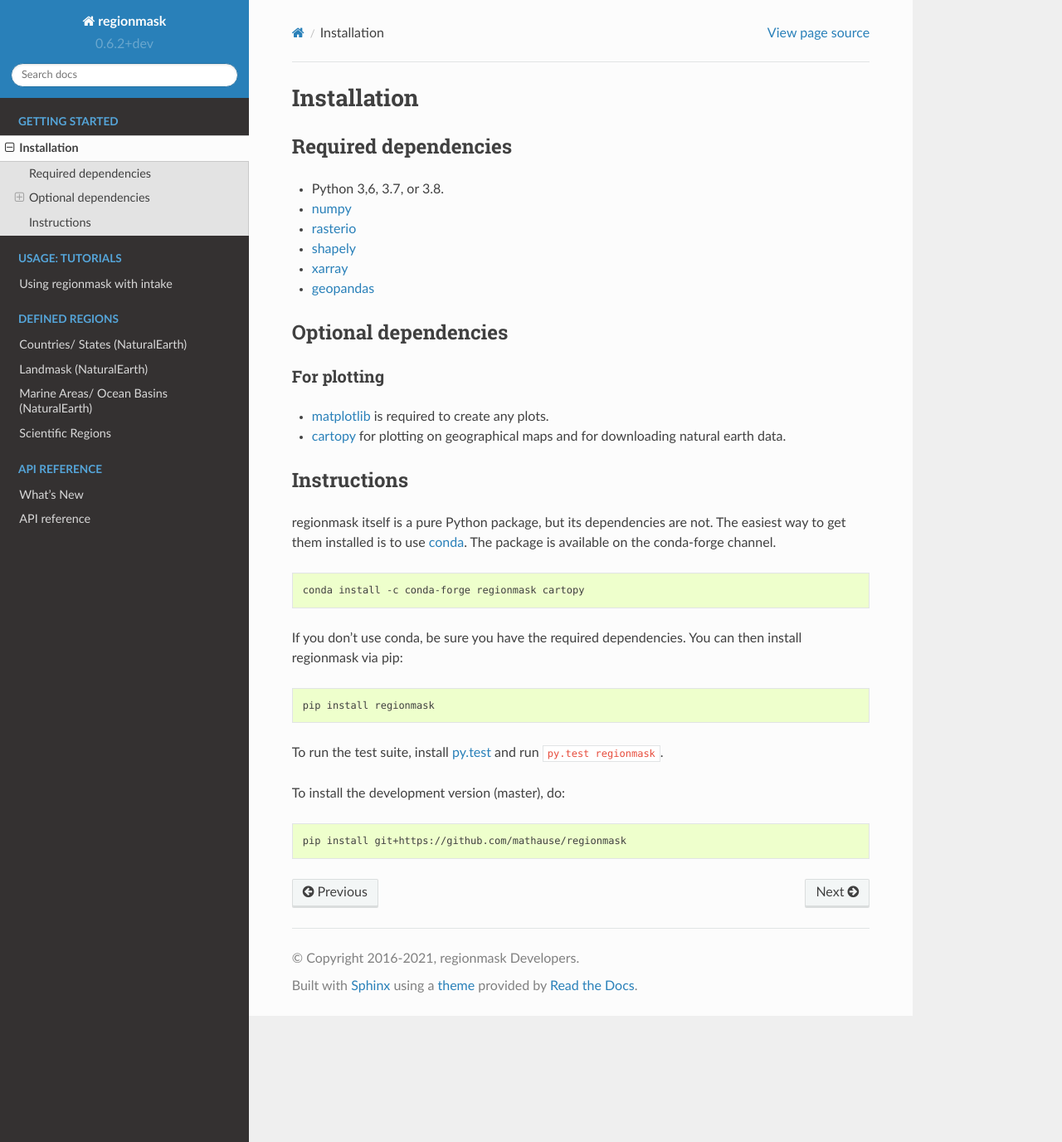
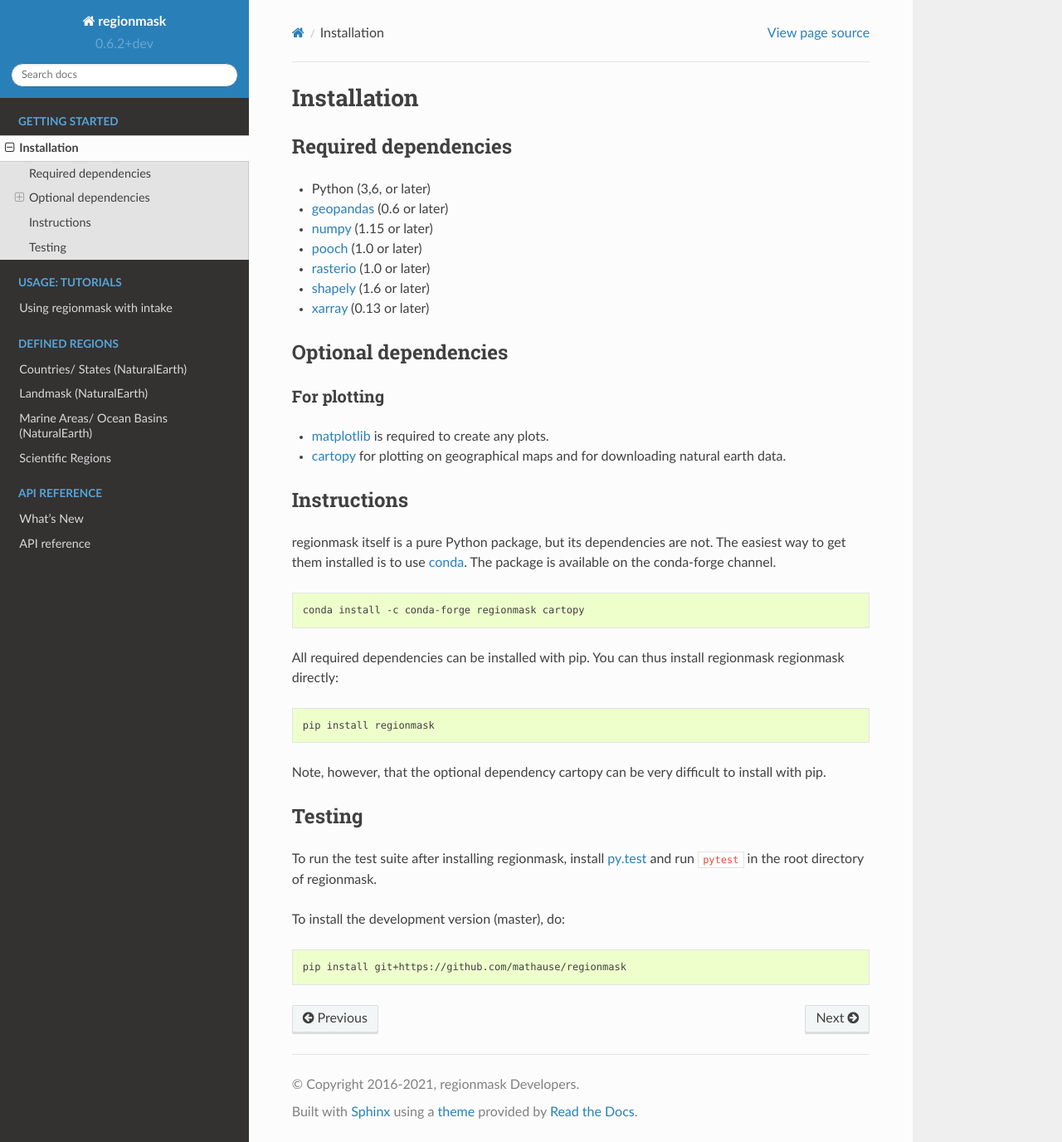
Before and after one commit to regionmask/regionmask, a Sphinx documentation site: the page built from docs/installation.rst, in a window 1280 px wide and 1376 px high. Shown: the whole window at 83% size. Built offline with Sphinx 7.4.7 and the Read the Docs theme 2.0.0, drawn with Linux system fonts in a browser that asks for light colours; pages that are not in the unit, such as notebooks, are missing from menus.

Commit message:
update requirements (#219)
* update requirements

* update installation requirements

* bundle linting jobs

* add linting tools

* whats new

* fix name, remove other jobs

* Apply suggestions from code review

```diff
--- a/docs/installation.rst
+++ b/docs/installation.rst
@@ -4,13 +4,13 @@
 Required dependencies
 ---------------------
 
-- Python 3,6, 3.7, or 3.8.
-- `numpy <http://www.numpy.org/>`__
-- `rasterio <https://rasterio.readthedocs.io/>`__
-- `shapely <http://toblerity.org/shapely/>`__
-- `xarray <http://xarray.pydata.org/>`__
-- `geopandas <http://geopandas.org/>`__
-
+- Python (3,6, or later)
+- `geopandas <http://geopandas.org/>`__ (0.6 or later)
+- `numpy <http://www.numpy.org/>`__ (1.15 or later)
+- `pooch <https://www.fatiando.org/pooch/latest/>`__ (1.0 or later)
+- `rasterio <https://rasterio.readthedocs.io/>`__ (1.0 or later)
+- `shapely <http://toblerity.org/shapely/>`__ (1.6 or later)
+- `xarray <http://xarray.pydata.org/>`__ (0.13 or later)
 
 Optional dependencies
 ---------------------
@@ -33,15 +33,19 @@
 
     conda install -c conda-forge regionmask cartopy
 
-If you don't use conda, be sure you have the required dependencies. You can
-then install regionmask via pip:
+All required dependencies can be installed with pip. You can thus install regionmask
+regionmask directly:
 
 .. code-block:: bash
 
    pip install regionmask
 
-To run the test suite, install
-`py.test <https://pytest.org>`__ and run ``py.test regionmask``.
+Note, however, that the optional dependency cartopy can be very difficult to install with pip.
+
+Testing
+-------
+
+To run the test suite after installing regionmask, install `py.test <https://pytest.org>`__ and run ``pytest`` in the root directory of regionmask.
 
 To install the development version (master), do:
 
--- a/docs/whats_new.rst
+++ b/docs/whats_new.rst
@@ -71,6 +71,8 @@
   a ``Polygon`` or ``MultiPolygon`` is passed (:pull:`211`).
 - Update ``ci/min_deps_check.py`` to the newest version on xarray (:pull:`218`).
 - Add a test environment for python 3.9 (:issue:`215`).
+- Enforce minimum versions in `requirements.txt` and clean up required dependencies
+  (:issue:`199` and :pull:`219`).
 
 v0.6.2 (19.01.2021)
 -------------------
--- a/setup.py
+++ b/setup.py
@@ -1,5 +1,3 @@
-#!/usr/bin/env python
-
 from setuptools import find_packages, setup
 
 # get version
@@ -17,7 +15,7 @@
     author_email="mathias.hauser@env.ethz.com",
     packages=find_packages(),
     url="https://github.com/mathause/regionmask",
-    install_requires=open("requirements.txt").read().split(),
+    install_requires=open("requirements.txt").read().strip().split("\n"),
     extras_require={"docs": ["numpydoc", "jupyter", "nbconvert"]},
     long_description_content_type="text/x-rst",
     long_description="See https://regionmask.readthedocs.io",
```
Also changed, not shown: azure-pipelines.yml (+4 -22 lines), requirements.txt (+6 -7 lines), 6 other files.
